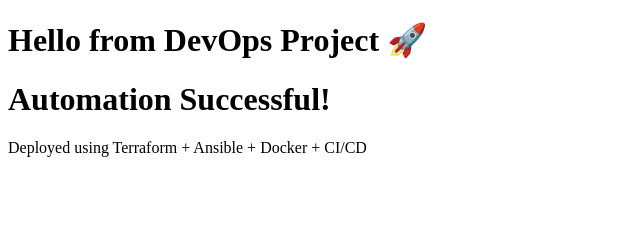
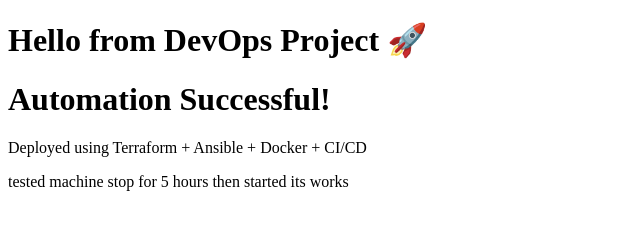
Before and after one commit to Sooraj-Kumar239/devops-project, a plain HTML site: page index.html in a window 1280 px wide. Shown: the whole page, without its empty margins (0-640 px from the left). Drawn offline with Linux system fonts and the light colour scheme.

Commit message:
another paragraph added

```diff
--- a/index.html
+++ b/index.html
@@ -7,5 +7,6 @@
     <h1>Hello from DevOps Project 🚀</h1>
     <h1>Automation Successful! </h1>
     <p>Deployed using Terraform + Ansible + Docker + CI/CD</p>
+    <p>tested machine stop for 5 hours then started its works</p>
 </body>
 </html>
```
